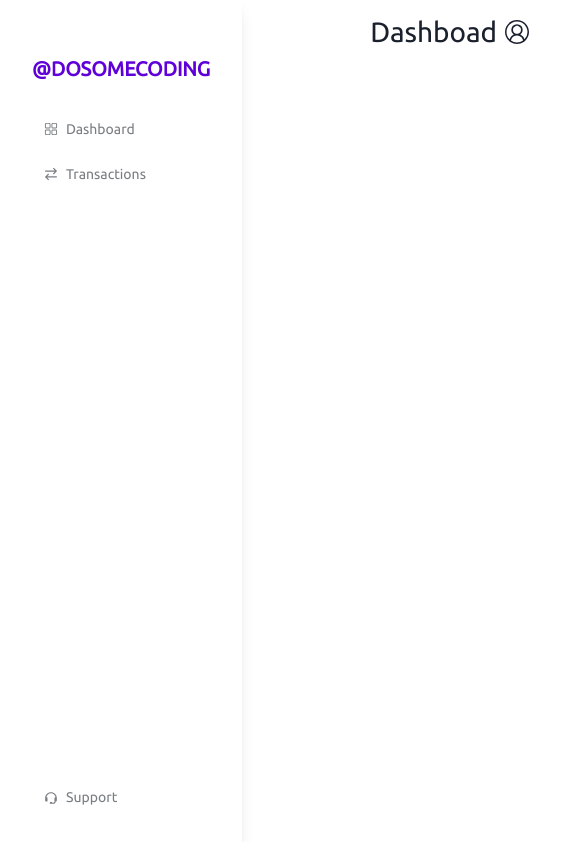
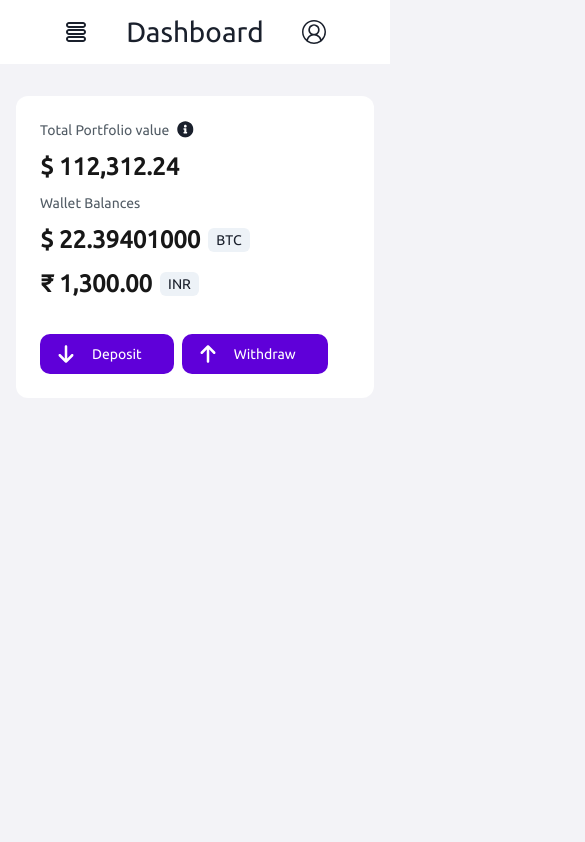
Before and after one commit to MostafizurRahman199/react_crypto_dashboard, a React (Vite) app: page / in a window 390 px wide. Shown: the top 842 px of the page, 585 px wide, since content can reach past the window. Built offline with nearby package versions, Linux system fonts and the light colour scheme.

Commit message:
protfolio section done with responsive

```diff
--- /dev/null
+++ b/src/Components/DashboardLayout.jsx
@@ -0,0 +1,29 @@
+import { Box, Container, Flex, useDisclosure } from "@chakra-ui/react";
+import React from "react";
+import Topnav from "./Topnav";
+import Sidenav from "./Sidenav";
+import SideDrawer from "./SideDrawer";
+
+export default function DashboardLayout({ title, children }) {
+  const { isOpen, isClose, onOpen, onClose } = useDisclosure();
+
+  return (
+    <Flex>
+      <Box
+        display={{
+          base: "none",
+          lg: "flex",
+        }}
+      >
+        <Sidenav></Sidenav>
+      </Box>
+      <SideDrawer isOpen={isOpen} isClose={isClose} onClose={onClose}></SideDrawer>
+      <Box flexGrow={1}>
+        <Topnav title={title} onOpen={onOpen}></Topnav>
+        <Container maxW="70rem"  mt="8">
+          {children}
+        </Container>
+      </Box>
+    </Flex>
+  );
+}
--- /dev/null
+++ b/src/Components/SideDrawer.jsx
@@ -0,0 +1,39 @@
+import React from "react";
+import {
+  Drawer,
+  DrawerBody,
+  DrawerOverlay,
+  DrawerContent,
+  DrawerCloseButton,
+} from "@chakra-ui/react";
+import Sidenav from "./Sidenav";
+
+function SideDrawer({ isOpen, onOpen, onClose }) {
+  const btnRef = React.useRef();
+
+  return (
+    <>
+      <Drawer
+        isOpen={isOpen}
+        placement="left"
+        onClose={onClose}
+        finalFocusRef={btnRef}
+
+      >
+        <DrawerOverlay />
+        <DrawerContent>
+          <DrawerCloseButton  _hover={{
+            bg:"red",
+            color:"white",
+          }} />
+
+          <DrawerBody >
+            <Sidenav></Sidenav>
+          </DrawerBody>
+        </DrawerContent>
+      </Drawer>
+    </>
+  );
+}
+
+export default SideDrawer;
--- a/src/Components/Sidenav.jsx
+++ b/src/Components/Sidenav.jsx
@@ -1,12 +1,9 @@
 import { Box, HStack, Heading, Icon, Stack, Text } from '@chakra-ui/react'
 import React from 'react'
-import "@fontsource/ubuntu"; // Defaults to weight 400
+import "@fontsource/ubuntu";
 import { RxDashboard } from "react-icons/rx";
-{/* <RxDashboard /> */}
 import { GrTransaction } from "react-icons/gr";
-{/* <GrTransaction /> */}
 import { BiPointer, BiSupport } from "react-icons/bi";
-{/* <BiSupport /> */}
 
 
 export default function Sidenav() {
@@ -25,7 +22,20 @@ export default function Sidenav() {
     ]
 
   return (
-   <Stack boxShadow="lg" W="18rem" h="100vh"  justify="space-between" pb="6" px="4">
+   <Stack  h="100vh"  justify="space-between" pb="6" px="4" bg="white"
+
+boxShadow={{
+    base:"none",
+    lg:"lg"
+}}
+
+w={{
+ base:"full"   ,
+ lg:"18rem"
+}}
+
+
+   >
        <Box>
        <Heading as="h1" fontSize="20px" pt="3.5rem" textAlign="center" px="4" color="#5F00D9">@DOSOMECODING</Heading>
 
--- a/src/Components/Topnav.jsx
+++ b/src/Components/Topnav.jsx
@@ -18,12 +18,20 @@ import { IoLogOutOutline } from "react-icons/io5";
 import { IoSettingsOutline } from "react-icons/io5";
 import { MdOutlineAccountBox } from "react-icons/md";
 import { VscAccount } from "react-icons/vsc";
-function Topnav() {
+import { TiThMenuOutline } from "react-icons/ti";
+
+function Topnav({ title, onOpen }) {
   return (
-    <Box >
-      <HStack maxW="60rem" justify="space-between" mx="auto" px="32" h="16">
+    <Box>
+      <HStack W="70rem" justify="space-between" mx="auto" h="16" px="16"  bg="white">
+        <Icon onClick={onOpen} fontSize="24px"
+        display={{
+            base: "block",
+            lg:"none"
+        }}
+        >{<TiThMenuOutline />} </Icon>
         <Heading fontWeight="medium" fontSize="28px">
-          Dashboad
+          {title}
         </Heading>
 
         <Menu>
--- /dev/null
+++ b/src/pages/Dashboard/Components/PortfolioSection.jsx
@@ -0,0 +1,128 @@
+import { Button, HStack, Icon, Stack, Tag, Text } from "@chakra-ui/react";
+import React from "react";
+import { IoInformationCircleOutline } from "react-icons/io5";
+import { FaInfoCircle } from "react-icons/fa";
+import { MdGetApp } from "react-icons/md";
+import { FaArrowUp } from "react-icons/fa6";
+import { FaArrowDown } from "react-icons/fa6";
+
+function PortfolioSection() {
+  return (
+    <HStack
+      bg="white"
+      p="6"
+      borderRadius="xl"
+      spacing={{
+        base:"8",
+        lg:"12"
+      }}
+      justify="space-between"
+      align={{
+        base: "flex-start",
+        xl: "center",
+      }}
+      flexDirection={{
+        base: "column",
+        xl: "row",
+      }}
+    >
+      <HStack
+        align={{
+          base: "flex-start",
+          xl: "center",
+        }}
+        flexDirection={{
+          base: "column",
+          xl: "row",
+        }}
+      >
+        <Stack>
+          <HStack alignItems="center">
+            <Text fontSize="14px" textColor="#535D66">
+              Total Portfolio value
+            </Text>
+            <Icon fontSize="20px" alignItems="center">
+              <FaInfoCircle />
+            </Icon>
+          </HStack>
+          <Text textColor="#171717" fontSize="24px" fontWeight="bold">
+            $ 112,312.24
+          </Text>
+        </Stack>
+        <Stack>
+          <HStack alignItems="center">
+            <Text fontSize="14px" textColor="#535D66">
+              Wallet Balances
+            </Text>
+          </HStack>
+          <HStack
+            spacing={
+              {
+                base:"2",
+                lg:"4"
+              }
+            }
+            align={{
+              base: "flex-start",
+              xl: "center",
+            }}
+            flexDirection={{
+              base: "column",
+              xl: "row",
+              lg: "row",
+            }}
+
+          >
+            <HStack>
+              <Text textColor="#171717" fontSize="24px" fontWeight="bold">
+                $ 22.39401000
+              </Text>
+              <Tag>BTC</Tag>
+            </HStack>
+            <HStack>
+              <Text textColor="#171717" fontSize="24px" fontWeight="bold">
+                ₹ 1,300.00
+              </Text>
+              <Tag>INR</Tag>
+            </HStack>
+          </HStack>
+        </Stack>
+      </HStack>
+
+      <HStack>
+        <Button
+          borderRadius="10px"
+          bg="#5F00D9"
+          textColor="white"
+          fontSize="14px"
+          px="16px"
+          py="10px"
+          fontWeight="meduim"
+          _hover={{
+            bg: "#6d0deb",
+          }}
+        >
+          <FaArrowDown fontSize="20px" px="4" />
+          <Text px="4"> Deposit</Text>
+        </Button>
+        <Button
+          bg="#5F00D9"
+          textColor="white"
+          fontSize="14px"
+          px="16px"
+          py="10px"
+          fontWeight="meduim"
+          _hover={{
+            bg: "#6d0deb",
+          }}
+          borderRadius="10px"
+        >
+          <FaArrowUp fontSize="20px" />
+          <Text px="4">Withdraw</Text>
+        </Button>
+      </HStack>
+    </HStack>
+  );
+}
+
+export default PortfolioSection;
--- a/src/pages/Dashboard/Dashboard.jsx
+++ b/src/pages/Dashboard/Dashboard.jsx
@@ -2,17 +2,15 @@ import React from 'react'
 import Sidenav from '../../Components/Sidenav'
 import Topnav from '../../Components/Topnav'
 import { Box, Flex } from '@chakra-ui/react'
+import DashboardLayout from '../../Components/DashboardLayout'
+import PortfolioSection from './Components/PortfolioSection'
 
 
 function Dashboard() {
   return (
-    <Flex>
-
-        <Sidenav></Sidenav>
-        <Box flexGrow={1}>
-        <Topnav></Topnav>
-        </Box>
-        </Flex>
+    <DashboardLayout title={"Dashboard"}>
+       <PortfolioSection></PortfolioSection>
+    </DashboardLayout>
 
   )
 }
--- a/src/theme/theme.jsx
+++ b/src/theme/theme.jsx
@@ -1,8 +1,17 @@
-import { extendTheme } from "@chakra-ui/react";
+import { background, extendTheme } from "@chakra-ui/react";
 
 export const theme  = extendTheme({
     fonts:{
         heading:`Ubuntu`,
         body:"Ubuntu",
     },
+    styles: {
+        global: {
+          'body': {
+            background: '#F3F3F7',
+
+          },
+
+        },
+      },
 })
```
